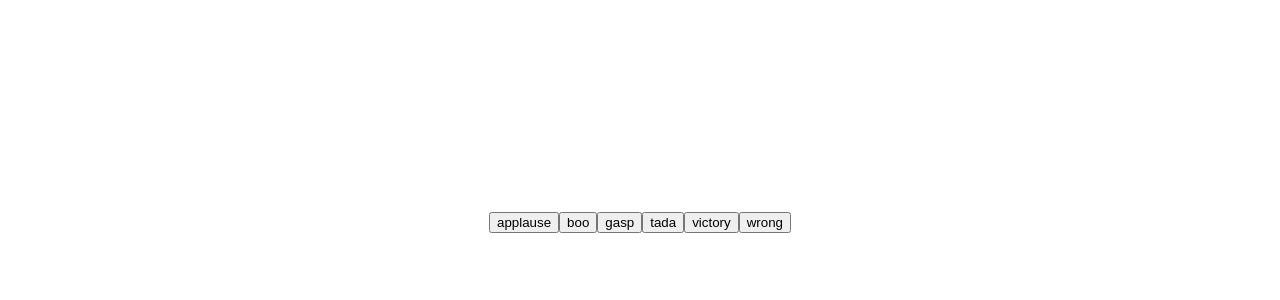
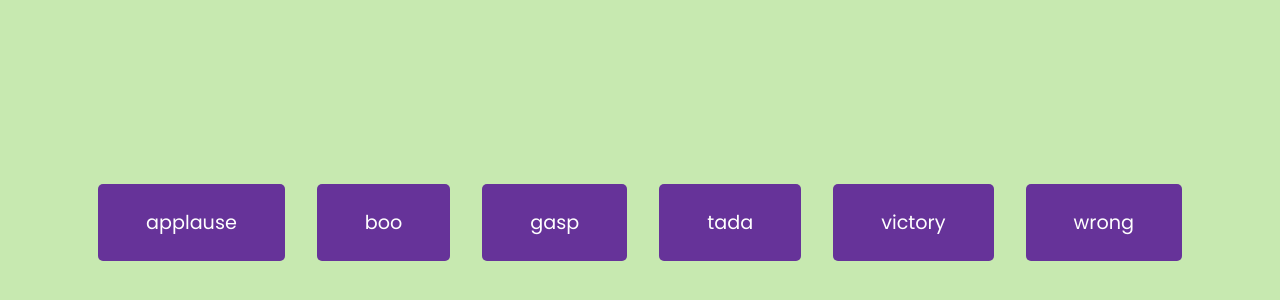
Before and after one commit to IqbalAhmadi/sound-board, a plain HTML site: page index.html in a window 1280 px wide. Shown: the part 178-478 px from the top of the page. Drawn offline with Linux system fonts and the light colour scheme.

Commit message:
styled the buttons

```diff
--- a/style.css
+++ b/style.css
@@ -1,16 +1,38 @@
-@import url('https://fonts.googleapis.com/css2?family=Roboto:wght@400;700&display=swap');
+@import url('https://fonts.googleapis.com/css2?family=Poppins:wght@200;400&display=swap');
 
 * {
   box-sizing: border-box;
 }
 
 body {
-  font-family: 'Roboto', sans-serif;
+  background-color: #c7e9b0;
+  font-family: 'Poppins', sans-serif;
   display: flex;
-  flex-direction: column;
+  flex-wrap: wrap;
   align-items: center;
   justify-content: center;
+  text-align: center;
   height: 100vh;
   overflow: hidden;
   margin: 0;
 }
+
+.btn {
+  background-color: rebeccapurple;
+  border-radius: 5px;
+  border: none;
+  color: #fff;
+  margin: 1rem;
+  padding: 1.5rem 3rem;
+  font-size: 1.2rem;
+  font-family: inherit;
+  cursor: pointer;
+}
+
+.btn:hover {
+  opacity: 0.9;
+}
+
+.btn:focus {
+  outline: none;
+}
```
